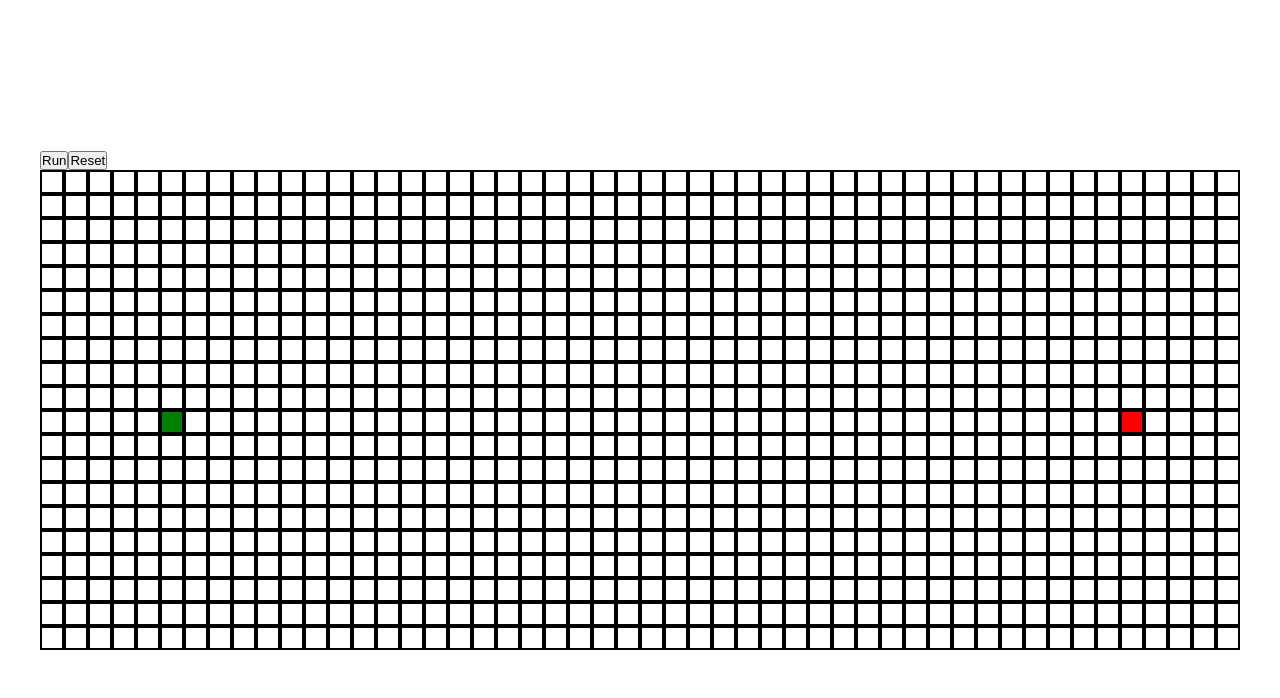
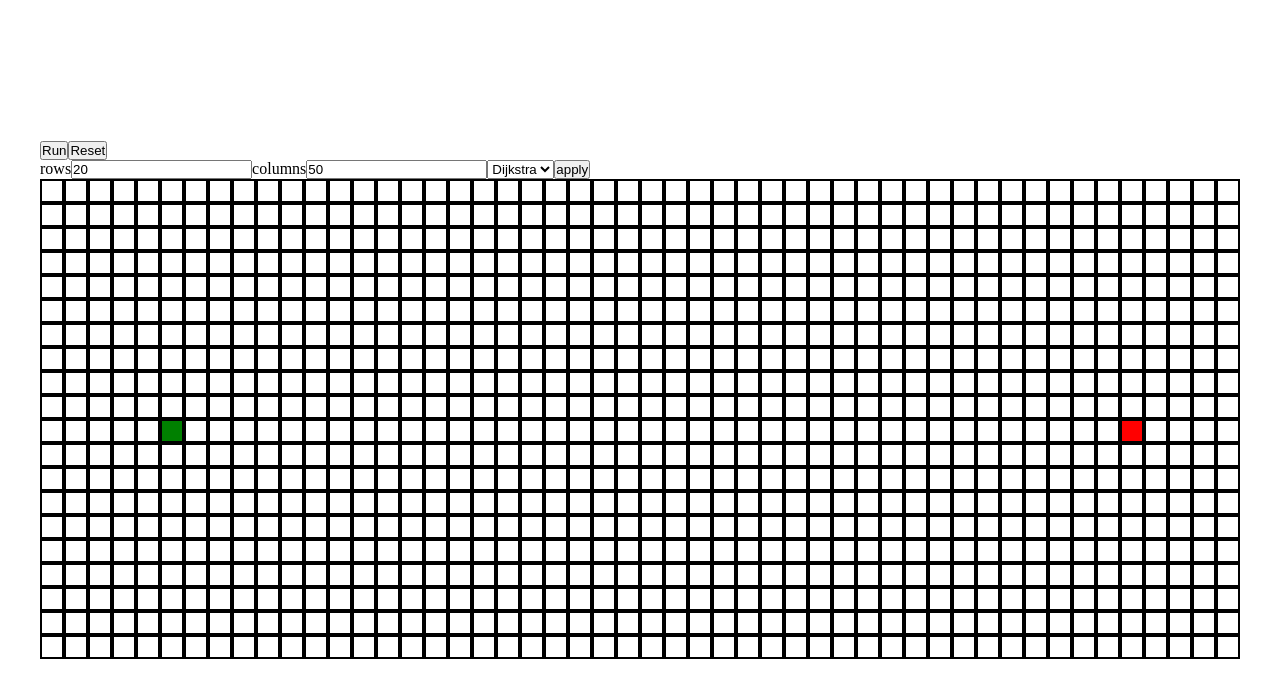
Before and after one commit to nick3point5/pathfinder, a React (Vite) app: page / in a window 1280 px wide. Shown: the top 698 px of the page. Built offline with nearby package versions, Linux system fonts and the light colour scheme.

Commit message:
grid form added

```diff
--- a/src/components/Toolbar/Toolbar.jsx
+++ b/src/components/Toolbar/Toolbar.jsx
@@ -1,11 +1,42 @@
-import './Toolbar.css';
+import './Toolbar.css'
 
-export function Toolbar({runSearch, resetGrid}) {
+export function Toolbar({
+	runSearch,
+	resetGrid,
+	rows,
+	setRows,
+	columns,
+	setColumns,
+	algorithmType,
+	setAlgorithmType,
+}) {
 
-  return (
-    <div className={`Toolbar`}>
-      <button onClick={runSearch}>Run</button>
+	function handleApply(event) {
+		event.preventDefault()
+		resetGrid()
+	}
+	function handleInput(event, setValue) {
+		event.preventDefault()
+		const {value} = event.target
+		setValue(value)
+	}
+	return (
+		<div className={`Toolbar`}>
+			<button onClick={runSearch}>Run</button>
 			<button onClick={resetGrid}>Reset</button>
-    </div>
-  )
+			<form>
+				<label>rows</label>
+				<input type='number'  value={rows} onChange={(event)=> {handleInput(event, setRows)}}/>
+				<label>columns</label>
+				<input type='number'  value={columns} onChange={(event)=> {handleInput(event, setColumns)}}/>
+				<select value={algorithmType} onChange={(event)=> {handleInput(event, setAlgorithmType)}}>
+					<option selected value="dijkstra">Dijkstra</option>
+					<option value="greedy">Greedy</option>
+					<option value="aStar">A*</option>
+				</select>
+				<button onClick={handleApply}>apply</button>
+
+			</form>
+		</div>
+	)
 }
--- a/src/modules/algorithms/algorithm.js
+++ b/src/modules/algorithms/algorithm.js
@@ -26,7 +26,7 @@ export function algorithm(startNode, endNode, grid, type) {
 			break
 	}
 
-	while (!!minHeap.size()) {
+	while (!!gridArray.length) {
 		gridArray.sort((current, next) => current.distance - next.distance)
 		const closestNode = gridArray.shift()
 		// const closestNode = minHeap.pop()
@@ -54,9 +54,9 @@ function updateUnvisitedNeighbors(node, minHeap, heuristic) {
 			heuristic(node, neighbor)
 		}
 	})
-	node.neighbors.forEach((neighbor) => {
-		minHeap.rescoreElement(neighbor)
-	})
+	// node.neighbors.forEach((neighbor) => {
+	// 	minHeap.rescoreElement(neighbor)
+	// })
 }
 
 function getUnVisitedNeighbors(node) {
--- a/src/pages/Home/Home.jsx
+++ b/src/pages/Home/Home.jsx
@@ -20,7 +20,7 @@ export function Home(props) {
 		const visitedOrder = algorithm(startNode, endNode, grid, algorithmType)
 		const pathOrder = getPath(endNode)
 		isCalculated.current = true
-		animateSearch(visitedOrder, pathOrder, timeouts, 10)
+		animateSearch(visitedOrder, pathOrder, timeouts, 100)
 	}
 
 	function resetGrid() {
@@ -64,6 +64,12 @@ export function Home(props) {
 			<Toolbar
 				runSearch={runSearch}
 				resetGrid={resetGrid}
+				rows={rows}
+				setRows={setRows}
+				columns={columns}
+				setColumns={setColumns}
+				algorithmType={algorithmType}
+				setAlgorithmType={setAlgorithmType}
 			/>
 			<Grid
 				mouseMode={mouseMode}
```
